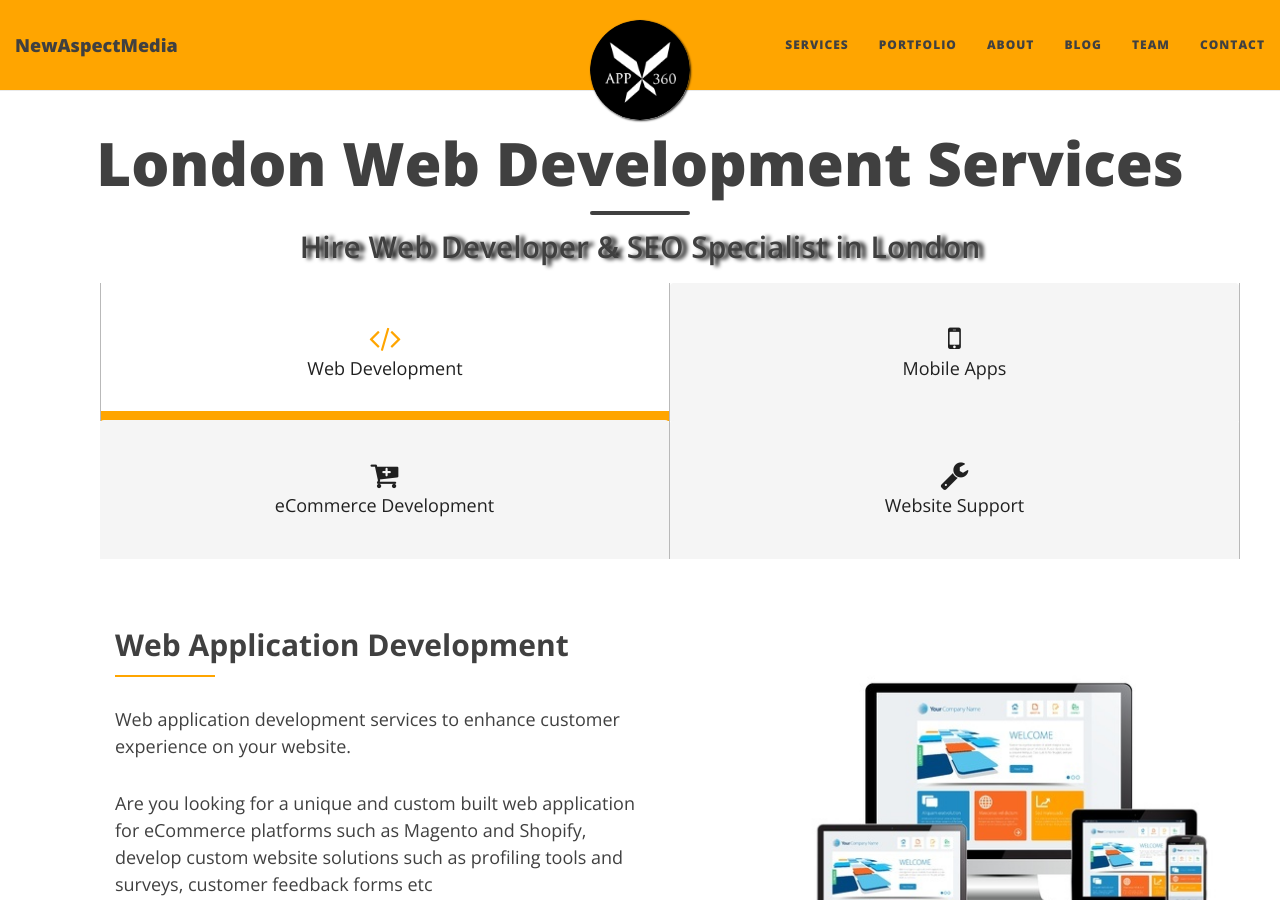
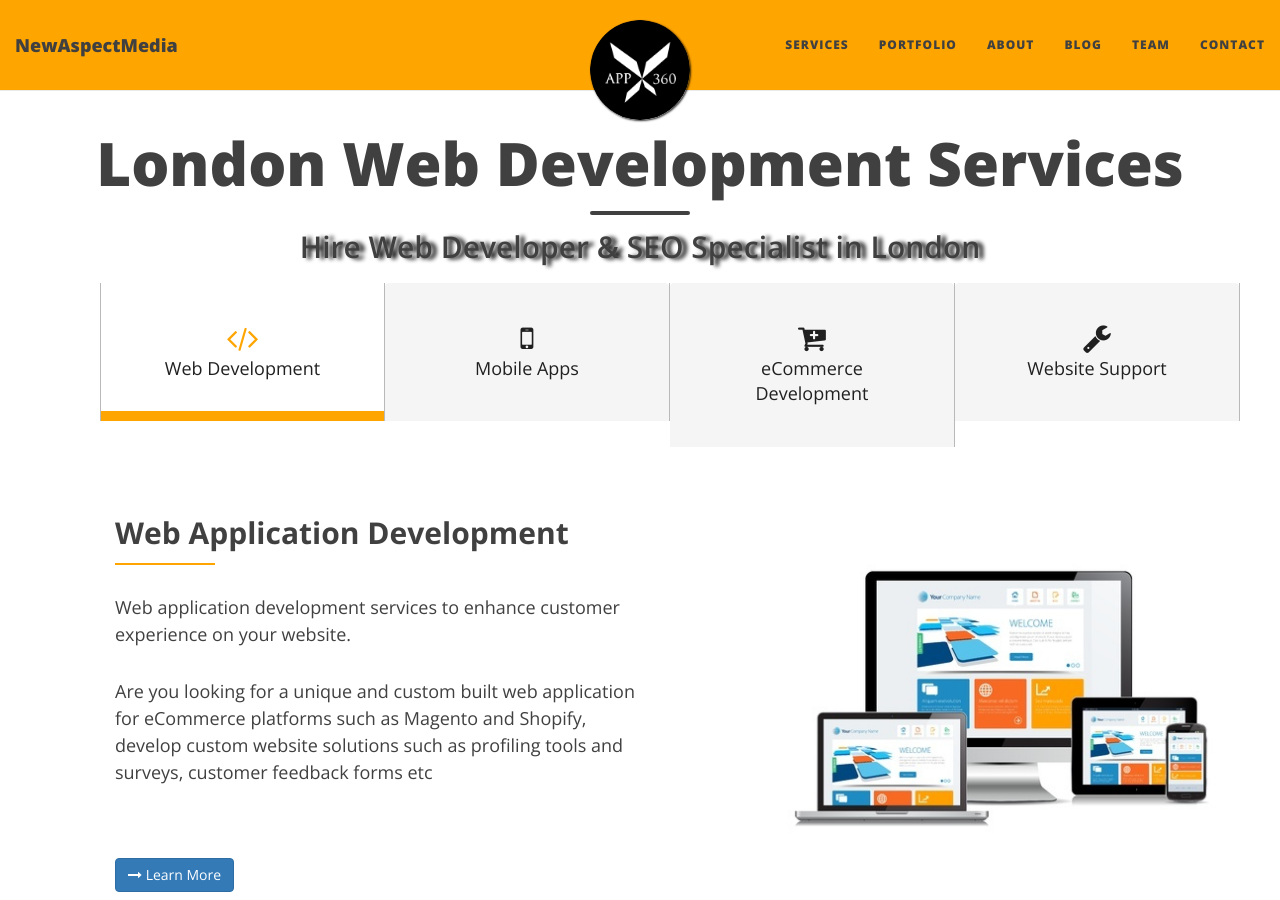
Before and after one commit to newmedia77/appxnam, a Jekyll site: the page built from index.html, in a window 1280 px wide and 900 px high. Built offline with Jekyll 4.4.1, drawn with Linux system fonts in a browser that asks for light colours; nearby versions of some CDN libraries; the list of posts is cut into pages by our own code.

Commit message:
Revert "andreas"
This reverts commit 8f4cb71ea0bd18b6b87bc9d2e8cd282b0ed2c3d1.

```diff
--- a/index.html
+++ b/index.html
@@ -9,28 +9,28 @@ subtitle: Hire Web Developer &amp; SEO Specialist in London
                 <div class="service-tab">
                   <!-- Nav tabs -->
                     <ul class="nav nav-tabs" role="tablist">
-                        <li class="active col-xs-12 col-sm-6 col-lg-6">
+                        <li class="active col-xs-3">
                             <a href="#web-design" role="tab" data-toggle="tab">
                                 <i class="fa fa-code"></i>
                                 <span>Web Development</span>
                             </a>
                         </li>
 
-                        <li class="col-xs-12 col-sm-6 col-lg-6">
+                        <li class="col-xs-3">
                             <a href="#apps-design" role="tab" data-toggle="tab">
                                 <i class="fa fa-mobile"></i>
                                 <span>Mobile Apps</span>
                             </a>
                         </li>
 
-                        <li class="col-xs-12 col-sm-6 col-lg-6">
+                        <li class="col-xs-3">
                             <a href="#game-design" role="tab" data-toggle="tab">
                                 <i class="fa fa-cart-plus"></i>
                                 <span>eCommerce Development</span>
                             </a>
                         </li>
 
-                        <li class="col-xs-12 col-sm-6 col-lg-6">
+                        <li class="col-xs-3">
                             <a href="#creative-ideas" role="tab" data-toggle="tab">
                                 <i class="fa fa-wrench"></i>
                                 <span>Website Support</span>
```
